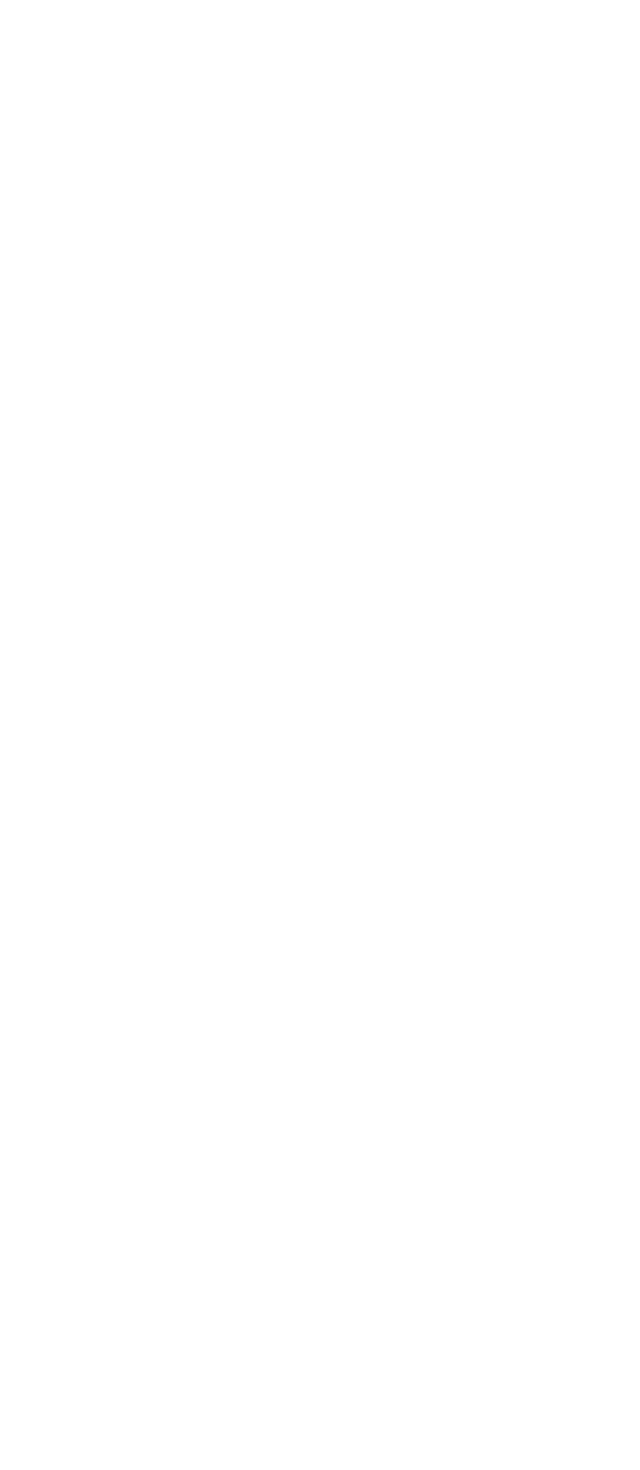
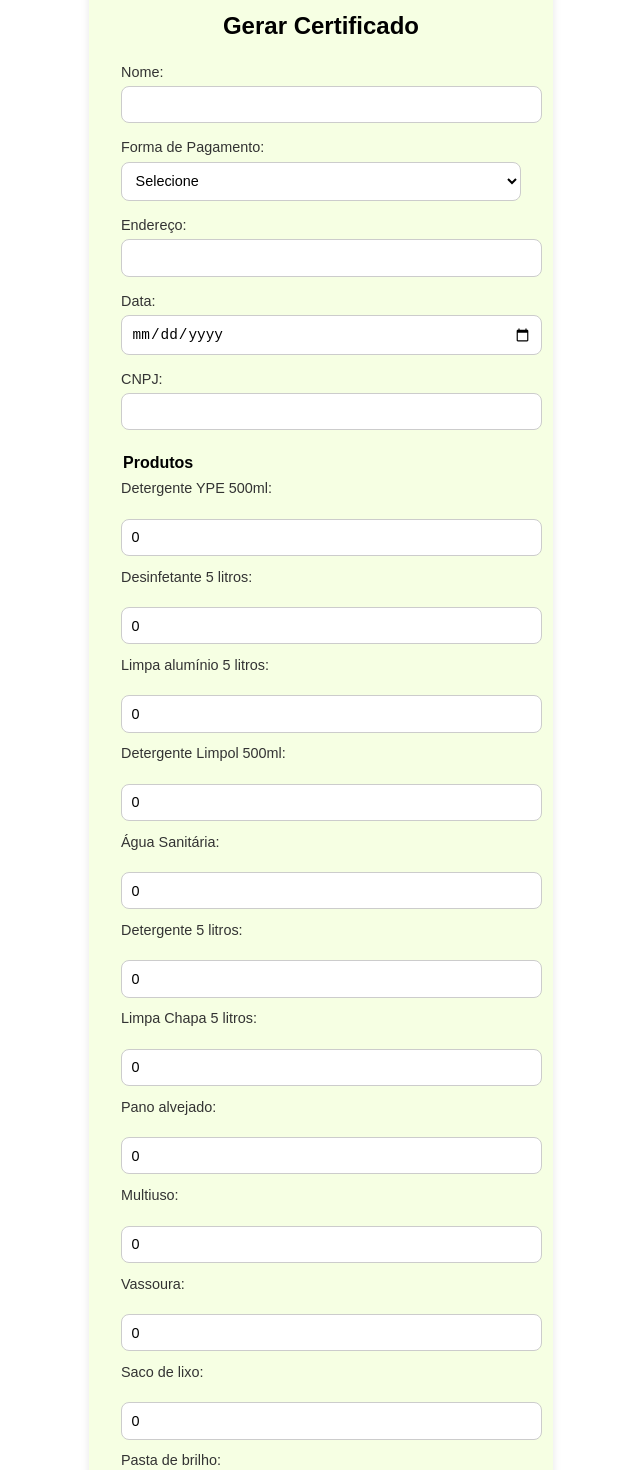
Before and after one commit to allanmsilva23/vital-reciclagem-frontend, a Vue app: page /test in a window 1280 px wide. Before the commit this address had no page. Shown: the part 40-1510 px from the top of the page, without its empty margins (319-959 px from the left). Before the commit the page ends 800 px from the top, so only its background shows below. Built offline with nearby package versions, Linux system fonts and the light colour scheme.

Commit message:
Certificate generator development :fire:

```diff
--- a/package.json
+++ b/package.json
@@ -10,6 +10,7 @@
   },
   "dependencies": {
     "axios": "^1.9.0",
+    "jspdf": "^3.0.1",
     "vue": "^3.5.13",
     "vue-router": "^4.5.1"
   },
--- /dev/null
+++ b/src/components/ModalCertificate.vue
@@ -0,0 +1,252 @@
+<template>
+  <div>
+    <div class="modal">
+      <h2>Gerar Certificado</h2>
+      <form @submit.prevent="generatePDF">
+        <label>
+          Nome:
+          <input v-model="form.nome" required />
+        </label>
+
+        <label>
+          Forma de Pagamento:
+          <select v-model="form.pagamento" required>
+            <option value="">Selecione</option>
+            <option value="produto">Produtos</option>
+            <option value="dinheiro">Dinheiro</option>
+            <option value="cartao">Cartão</option>
+            <option value="pix">Pix</option>
+          </select>
+        </label>
+
+        <label>
+          Endereço:
+          <input v-model="form.endereco" required />
+        </label>
+
+        <label>
+          Data:
+          <input type="date" v-model="form.data" required />
+        </label>
+
+        <label>
+            CNPJ:
+            <input type="text"  v-model="form.cnpj" required />
+        </label>
+
+        <fieldset>
+          <legend>Produtos</legend>
+          <div v-for="(produto, index) in form.produtos" :key="index" class="produto-item">
+            <label>{{ produto.nome }}:</label>
+            <input
+              type="number"
+              v-model.number="produto.quantidade"
+              min="0"
+              placeholder="Quantidade"
+            />
+          </div>
+        </fieldset>
+
+        <div class="actions">
+          <button type="submit">Gerar PDF</button>
+          <button type="button" @click="close">Cancelar</button>
+        </div>
+      </form>
+    </div>
+  </div>
+</template>
+
+
+<script setup>
+import { ref } from 'vue'
+import jsPDF from 'jspdf'
+import logo from '../assets/logo.png'
+
+
+const emit = defineEmits(['close'])
+
+const form = ref({
+  nome: '',
+  pagamento: '',
+  endereco: '',
+  data: '',
+  cnpj: '',
+  produtos: [
+    { nome: 'Detergente YPE 500ml', quantidade: 0 },
+    { nome: 'Desinfetante 5 litros', quantidade: 0 },
+    { nome: 'Limpa alumínio 5 litros', quantidade: 0 },
+    { nome: 'Detergente Limpol 500ml', quantidade: 0 },
+    { nome: 'Água Sanitária', quantidade: 0 },
+    { nome: 'Detergente 5 litros', quantidade: 0 },
+    { nome: 'Limpa Chapa 5 litros', quantidade: 0 },
+    { nome: 'Pano alvejado', quantidade: 0 },
+    { nome: 'Multiuso', quantidade: 0 },
+    { nome: 'Vassoura', quantidade: 0 },
+    { nome: 'Saco de lixo', quantidade: 0 },
+    { nome: 'Pasta de brilho', quantidade: 0 },
+    { nome: 'Rodo', quantidade: 0 },
+  ],
+})
+
+function close() {
+  emit('close')
+}
+
+function generatePDF() {
+  const doc = new jsPDF()
+
+  const img = new Image()
+  img.src = logo
+
+  img.onload = function () {
+    const canvas = document.createElement('canvas')
+    canvas.width = img.width
+    canvas.height = img.height
+    const ctx = canvas.getContext('2d')
+    ctx.drawImage(img, 0, 0)
+
+    const imgData = canvas.toDataURL('image/png')
+
+    doc.addImage(imgData, 'PNG', 20, 10, 40, 20)
+    }
+
+  doc.setFontSize(18)
+  doc.setFont("helvetica", "bold")
+  doc.text("Vital Reciclagem", 20, 15)
+
+  doc.setFontSize(10)
+  doc.setFont("helvetica", "normal")
+  doc.text("CNPJ: 16.948.339/0001-54", 150, 20)
+  doc.text("Licença Cetesb: 100-217884-4", 150, 25)
+  doc.text("E-mail: contato@vitalreciclagem.com", 150, 30)
+  doc.text("Tels.: 11 2707-3696 / 11 94794-5346", 150, 35)
+
+  let y = 45
+  doc.setFontSize(12)
+  doc.text("Certificamos para os devidos fins que os resíduos de óleo de fritura usado foram entregues", 20, y)
+  y += 6
+  doc.text("à Vital Reciclagem para fabricação de biodiesel, conforme legislação vigente.", 20, y)
+  y += 6
+  doc.text("A Vital Reciclagem está ciente das obrigações previstas na Lei Federal nº 9.605 de 12/02/2015", 20, y)
+  y += 6
+  doc.text("(Lei de Crimes Ambientais), atendendo a todas as legislações específicas municipais e estaduais.", 20, y)
+
+  y += 12
+  doc.setFontSize(16)
+  doc.setFont("helvetica", "normal")
+  doc.text("Dados do Cliente", 20, y)
+
+  doc.setFontSize(12)
+  y += 10
+  doc.text(`Nome: ${form.value.nome}`, 20, y)
+  y += 10
+  doc.text(`Forma de Pagamento: ${form.value.pagamento}`, 20, y)
+  y += 10
+  doc.text(`Endereço: ${form.value.endereco}`, 20, y)
+  y += 10
+  doc.text(`Data: ${form.value.data}`, 20, y)
+  y += 10
+  doc.text(`CNPJ: ${form.value.cnpj}`, 20, y)
+
+  y += 10
+  doc.text("Produtos:", 20, y)
+  y += 8
+
+  form.value.produtos.forEach(produto => {
+    if (produto.quantidade > 0) {
+      doc.text(`${produto.nome} - Quantidade: ${produto.quantidade}`, 30, y)
+      y += 7
+    }
+  })
+
+  y += 10
+  doc.text('_________________________________', 20, y)
+  doc.text('EMPRESA', 30, y + 6)
+
+  doc.text('_________________________________', 120, y)
+  doc.text('FORNECEDOR ', 130, y + 6)
+
+  doc.setFontSize(9)
+  doc.text("@vitalreciclagem", 20, 280)
+  doc.text("www.vitalreciclagem.com", 150, 280)
+
+  doc.save('CertificadoVital.pdf')
+  close()
+}
+
+</script>
+
+<style scoped>
+.modal {
+  background: #f6ffe3;
+  padding: 2rem;
+  border-radius: 8px;
+  min-width: 320px;
+  max-width: 400px;
+  margin: 0 auto;
+  box-shadow: 0 2px 8px rgba(0,0,0,0.1);
+  font-family: 'Arial', sans-serif;
+}
+
+h2 {
+  font-size: 1.5rem;
+  text-align: center;
+  margin-bottom: 1.5rem;
+}
+
+label {
+  display: block;
+  margin-bottom: 1rem;
+  font-size: 0.9rem;
+  color: #333;
+}
+
+input,
+select {
+  width: 100%;
+  padding: 0.6rem;
+  margin-top: 0.4rem;
+  border: 1px solid #ccc;
+  border-radius: 8px;
+  font-size: 0.9rem;
+  background-color: white;
+}
+
+fieldset {
+  border: none;
+  padding: 0;
+  margin: 1.5rem 0;
+}
+
+legend {
+  font-weight: bold;
+  margin-bottom: 0.5rem;
+  font-size: 1rem;
+}
+
+.produto-item {
+  margin-bottom: 0.8rem;
+}
+
+.actions {
+  display: flex;
+  flex-direction: column;
+  gap: 0.8rem;
+  margin-top: 1.5rem;
+}
+
+.actions button {
+  padding: 0.8rem;
+  font-size: 1rem;
+  border: none;
+  border-radius: 8px;
+  background-color: #a7e163;
+  color: white;
+  cursor: pointer;
+  transition: background-color 0.2s ease;
+}
+
+.actions button:hover {
+  background-color: #8bc34a;
+}
+</style>
--- a/src/router/index.js
+++ b/src/router/index.js
@@ -2,12 +2,18 @@ import { createRouter, createWebHistory } from 'vue-router'
 import HomeView from '@/views/HomeView.vue'
 import Cadastro from '../views/Cadastro.vue'
 import Login from '../views/Login.vue'
+import PageTest from '../views/PageTest.vue'
 
 const routes = [
   {
     path: '/',
     name: 'Home',
     component: HomeView
+  },
+  {
+    path: '/test',
+    name: 'test',
+    component: PageTest
   },
   {
     path: '/cadastro',
--- /dev/null
+++ b/src/views/PageTest.vue
@@ -0,0 +1,9 @@
+<template>
+    <div class="blank-page">
+        <ModalCertificate />
+    </div>
+</template>
+<script setup>
+import ModalCertificate from '@/components/ModalCertificate.vue';
+
+</script>
```
Also changed, not shown: 1 other file (tests, documents, lock files or other folders).
